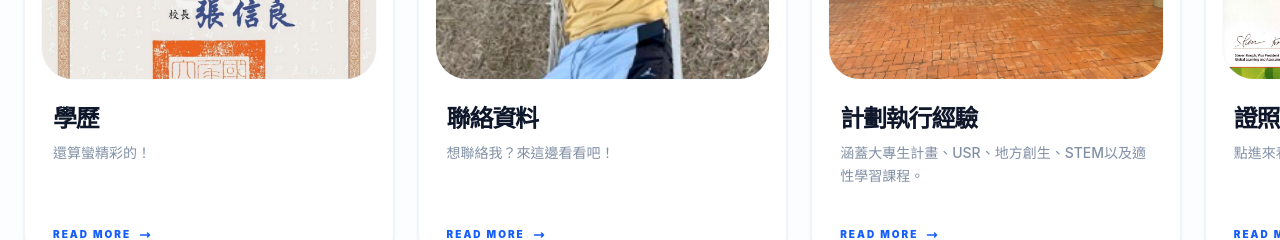
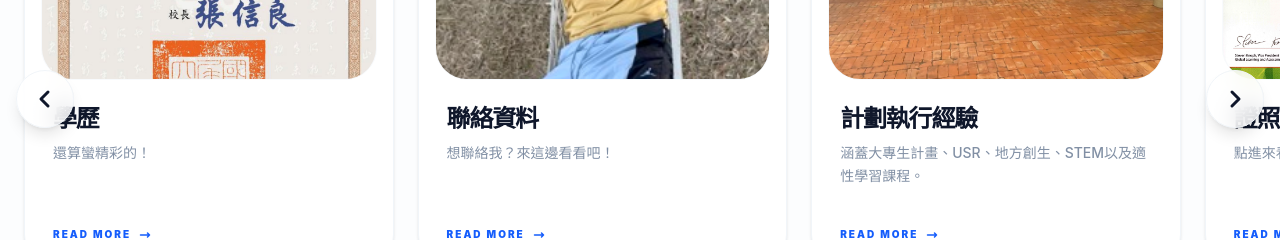
Before and after one commit to OosululyoO/portfolio, a React (Vite) app: page / in a window 1280 px wide. Shown: the part 944-1184 px from the top of the page. Built offline with nearby package versions, Linux system fonts and the light colour scheme.

Commit message:
fix: isolate group-hover scope to individual ContentCards

```diff
--- a/src/App.jsx
+++ b/src/App.jsx
@@ -48,14 +48,13 @@ const loadContent = (modules) => {
   }).filter(Boolean);
 };
 
-// --- 子組件: 內容卡片 (包含隨機輪播與 Read More) ---
+// --- 子組件: 內容卡片 (已精準修正 hover 範圍) ---
 const ContentCard = ({ title, category, main_images, description, onClick }) => {
   const [currentImageIndex, setCurrentImageIndex] = useState(0);
   const images = Array.isArray(main_images) ? main_images : [];
 
   useEffect(() => {
     if (images.length <= 1) return;
-    // 產生 3000ms ~ 6000ms 之間的隨機時間，讓切換錯開
     const randomInterval = Math.floor(Math.random() * 3000) + 3000;
     const interval = setInterval(() => {
       setCurrentImageIndex((prev) => (prev + 1) % images.length);
@@ -64,6 +63,7 @@ const ContentCard = ({ title, category, main_images, description, onClick }) =>
   }, [images]);
 
   return (
+    // 關鍵修正：確保 'group' 放在卡片層級，這樣 hover 效果才會精確作用於單一項目
     <div
       className="group cursor-pointer flex flex-col h-full p-4 rounded-[2.5rem] bg-white border border-slate-100 shadow-sm hover:shadow-xl hover:border-blue-100 transition-all duration-500 ease-out"
       onClick={onClick}
@@ -175,28 +175,29 @@ export default function App() {
         ].map(section => {
           const sectionRef = useRef(null);
           return (
-            <section key={section.id} id={section.id} className="py-16 relative group">
+            // 關鍵修正：將 'group' 從 section 移除，避免全局懸停觸發
+            <section key={section.id} id={section.id} className="py-16 relative">
               <div className="flex items-baseline justify-between mb-8 px-6">
                 <h2 className="text-3xl font-black tracking-tighter uppercase text-slate-800 ml-4">{section.title}</h2>
                 <div className="hidden md:block h-[1px] flex-grow mx-8 bg-slate-200/40"></div>
               </div>
 
-              {/* 左右導覽按鈕 */}
+              {/* 左右導覽按鈕改用獨立的 hover 控制邏輯或 CSS */}
               {section.data.length > 0 && (
-                <>
+                <div className="hidden md:block">
                   <button
                     onClick={() => scrollContainer(sectionRef, 'left')}
-                    className="absolute left-4 top-[60%] -translate-y-1/2 z-20 p-4 bg-white/80 backdrop-blur-md rounded-full shadow-lg border border-slate-100 text-slate-900 opacity-0 group-hover:opacity-100 transition-all duration-300 hover:bg-black hover:text-white hidden md:block"
+                    className="absolute left-4 top-[60%] -translate-y-1/2 z-20 p-4 bg-white/80 backdrop-blur-md rounded-full shadow-lg border border-slate-100 text-slate-900 hover:bg-black hover:text-white transition-all duration-300"
                   >
                     <svg className="w-6 h-6" fill="none" stroke="currentColor" viewBox="0 0 24 24"><path strokeLinecap="round" strokeLinejoin="round" strokeWidth={3} d="M15 19l-7-7 7-7" /></svg>
                   </button>
                   <button
                     onClick={() => scrollContainer(sectionRef, 'right')}
-                    className="absolute right-4 top-[60%] -translate-y-1/2 z-20 p-4 bg-white/80 backdrop-blur-md rounded-full shadow-lg border border-slate-100 text-slate-900 opacity-0 group-hover:opacity-100 transition-all duration-300 hover:bg-black hover:text-white hidden md:block"
+                    className="absolute right-4 top-[60%] -translate-y-1/2 z-20 p-4 bg-white/80 backdrop-blur-md rounded-full shadow-lg border border-slate-100 text-slate-900 hover:bg-black hover:text-white transition-all duration-300"
                   >
                     <svg className="w-6 h-6" fill="none" stroke="currentColor" viewBox="0 0 24 24"><path strokeLinecap="round" strokeLinejoin="round" strokeWidth={3} d="M9 5l7 7-7 7" /></svg>
                   </button>
-                </>
+                </div>
               )}
 
               <div
```
